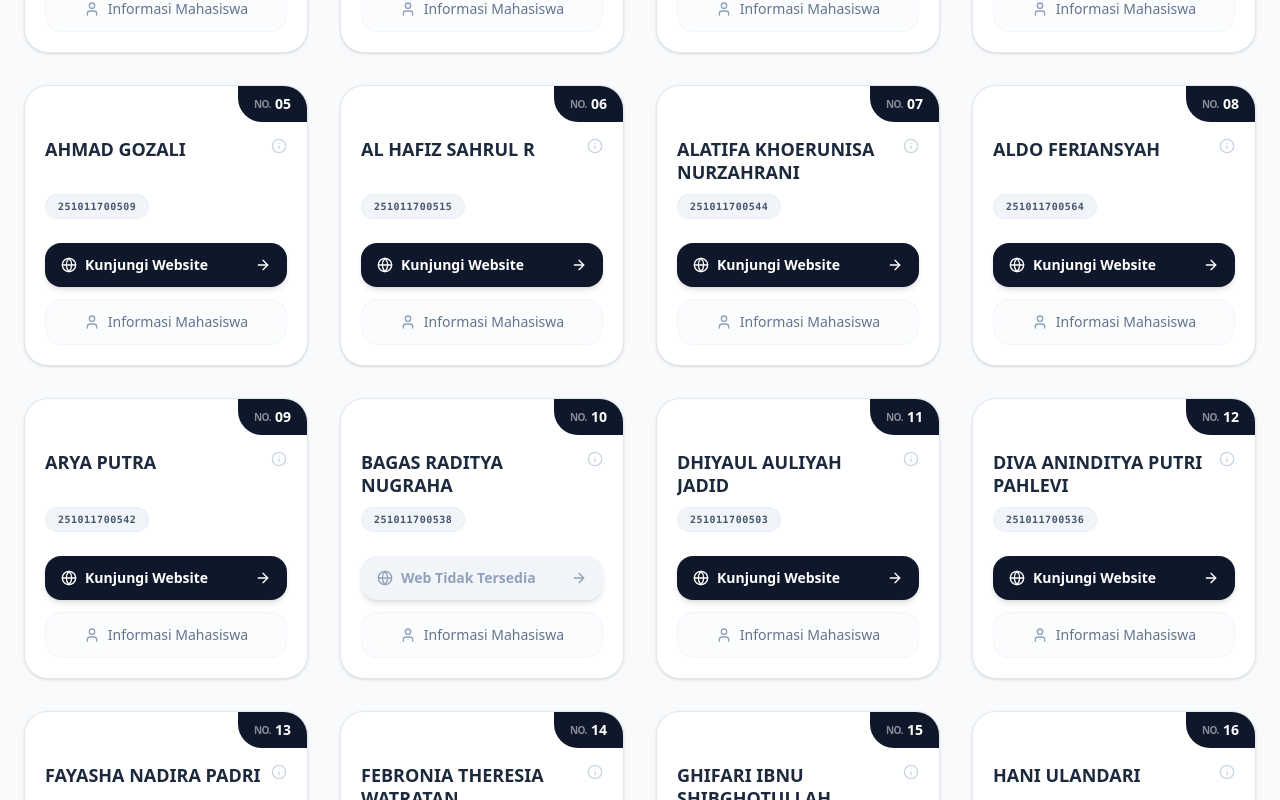
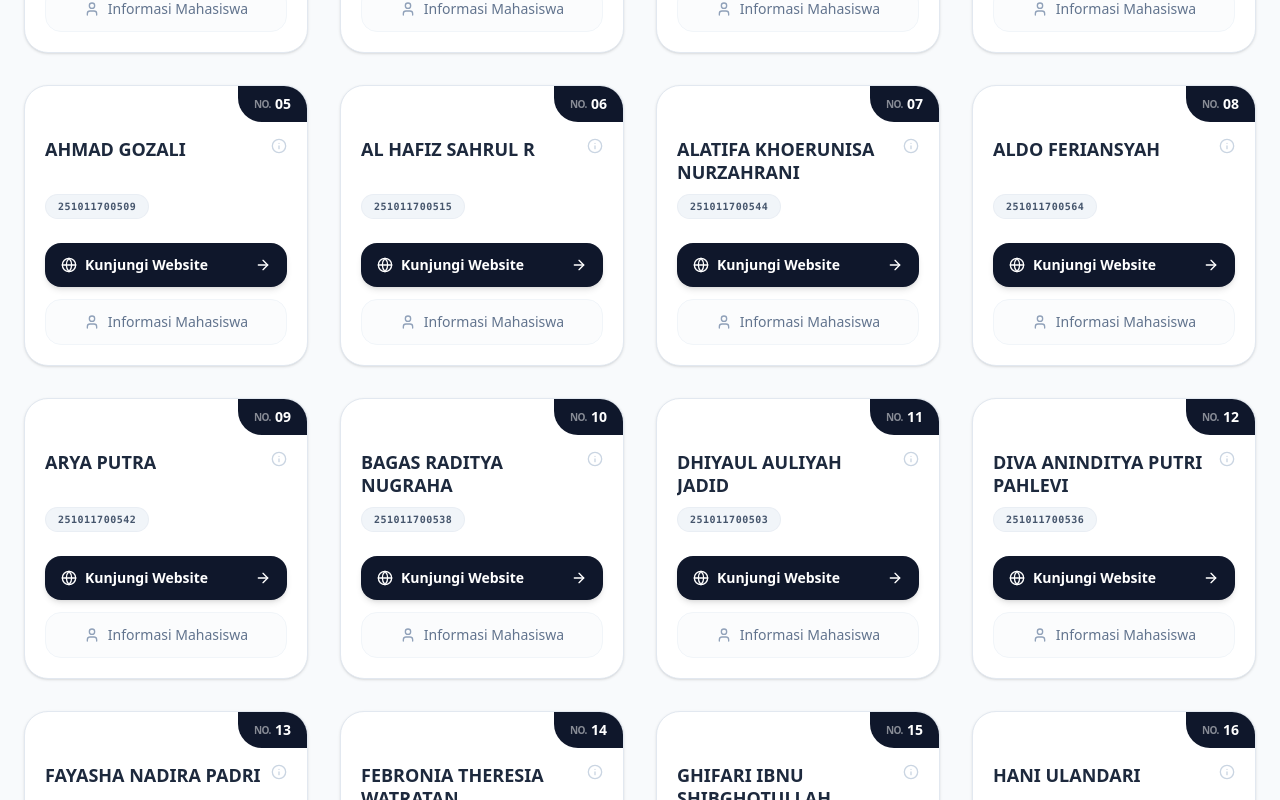
Before and after one commit to SaipullIkhrom/Pengumpulan-Portfolio, a Next.js app: page / in a window 1280 px wide. Shown: the part 887-1687 px from the top of the page. Built offline with nearby package versions, Linux system fonts and the light colour scheme.

Commit message:
update bagas

```diff
--- a/src/data/mahasiswa.ts
+++ b/src/data/mahasiswa.ts
@@ -59,7 +59,7 @@ export const daftarMahasiswa: Mahasiswa[] = [
     id: 10,
     nama: "BAGAS RADITYA NUGRAHA",
     nim: "251011700538",
-    urlWebsite: "https://example.com/PORTFOLIO10",
+    urlWebsite: "https://radityanugraha186-bit.github.io/portfolio-uas/",
   },
   {
     id: 11,
```
